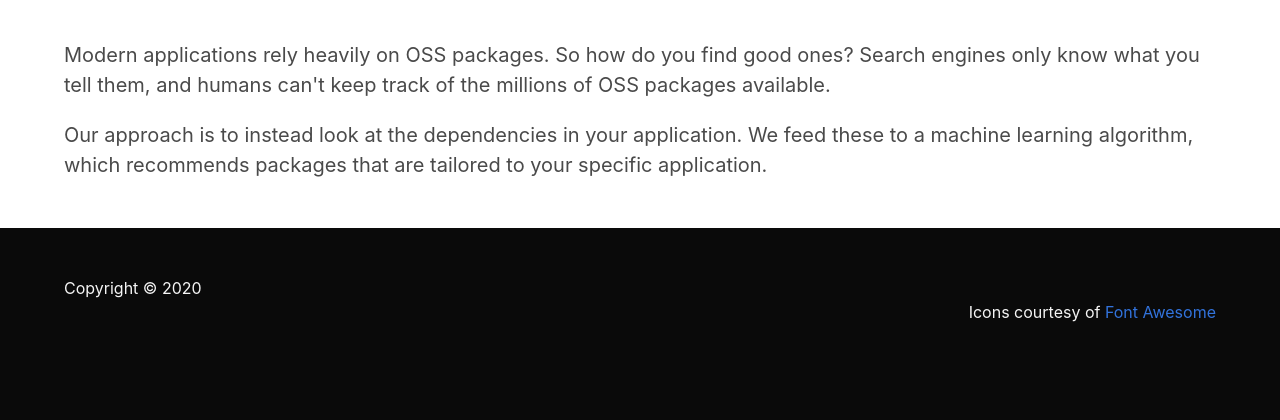
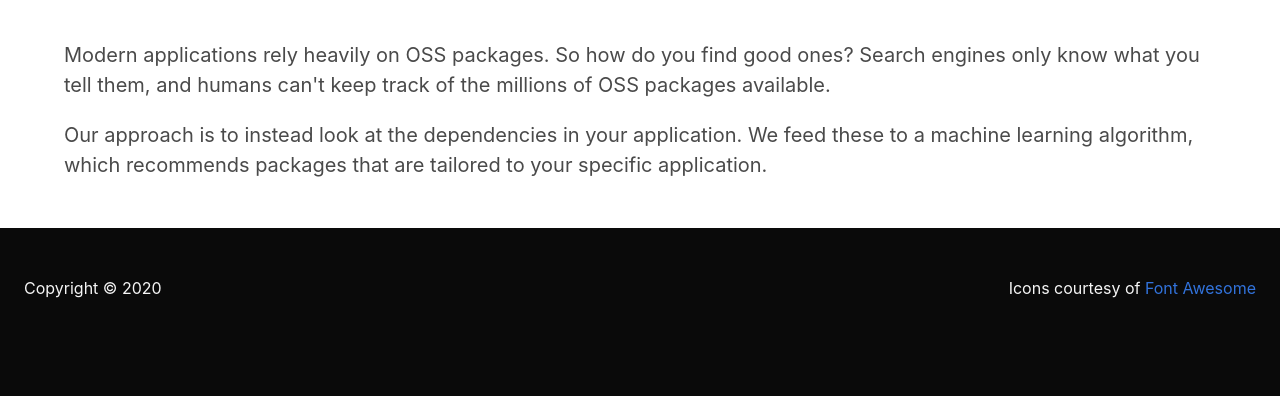
Before and after one commit to pkgpkr/Package-Picker, a Django app: page / in a window 1280 px wide. Shown: the part 380-800 px from the top of the page. Run offline with Django 3.2, Linux system fonts and the light colour scheme; parts of the project's set-up code (start-up, migrations or seed data) failed here and were passed over; some libraries are stand-ins or nearby versions.

Commit message:
Align footer elements

```diff
--- a/webserver/pkgpkr/webservice/templates/webservice/base.html
+++ b/webserver/pkgpkr/webservice/templates/webservice/base.html
@@ -102,7 +102,7 @@
     {% block body %}
     {% endblock %}
     <footer class="footer has-background-black has-text-light">
-      <div class="container">
+      <div class="level">
         <div class="level-left">
           <div class="level-item">
             <p>
```
